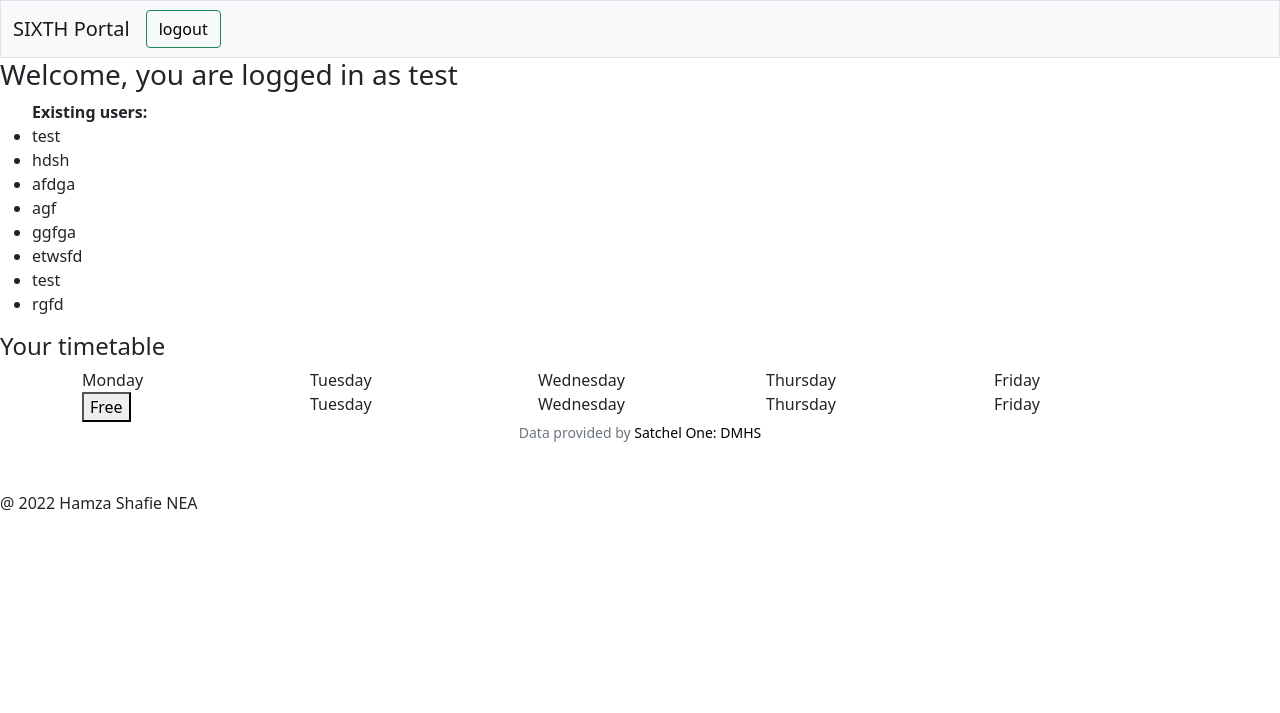
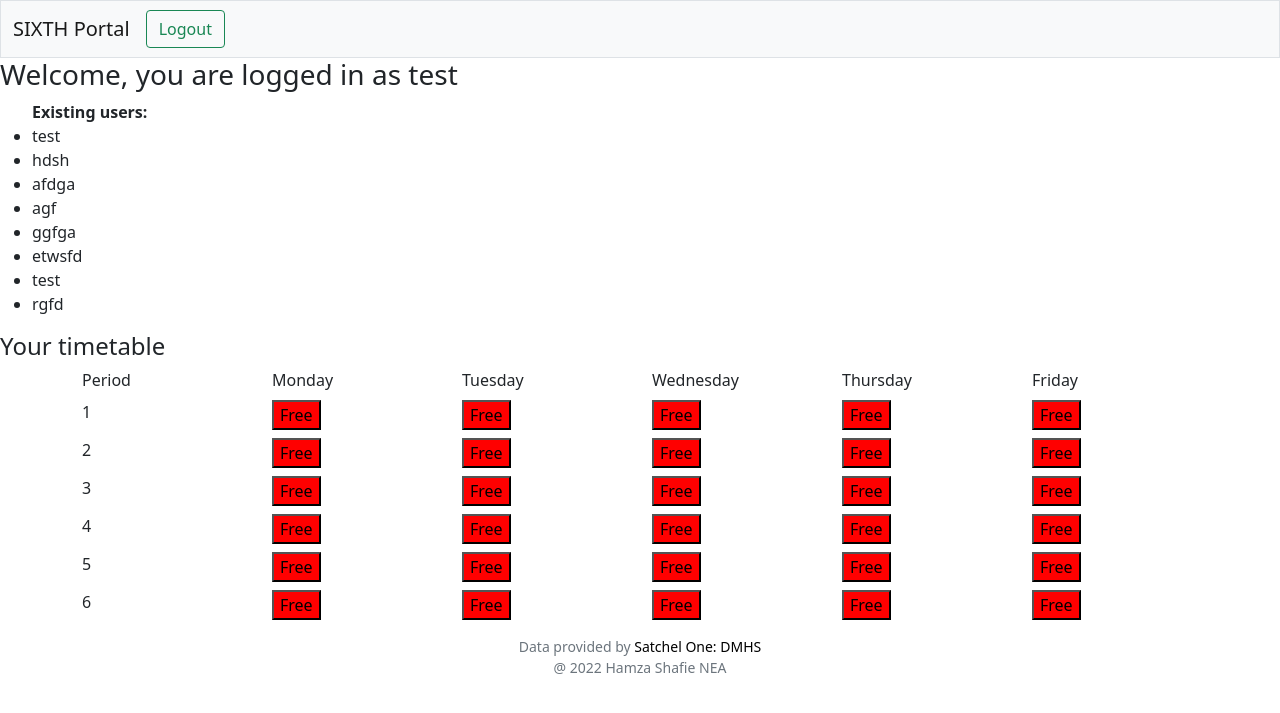
Before and after one commit to Hamza3149/NEA-2, a Flask app: page /home in a window 1280 px wide. Shown: the top 713 px of the page. Run offline with Flask 2, Linux system fonts and the light colour scheme; a user stored in the database is signed in; data comes from the database, SQL or seed files in the repository.

Commit message:
timetable HTML

```diff
--- a/templates/home.html
+++ b/templates/home.html
@@ -2,9 +2,8 @@
 
 {% block nav %}
 
-<button type="button" class="btn btn-outline-success and-all-other-classes" style="float: right;">
-    <a href="/logout">logout</a>
-  </button>
+<button class="btn btn-outline-success and-all-other-classes" onclick="location.href= '/logout'">Logout</button>
+
 {% endblock %}
 
 {% block main %}
@@ -20,7 +19,10 @@
 
 <h4>Your timetable</h4>
 <div class="container">
-  <div class="row">
+  <div class="row mt-2">
+    <div class="col-sm">
+      Period
+    </div>
     <div class="col-sm">
       Monday
     </div>
@@ -37,28 +39,135 @@
        Friday
      </div>
   </div>
-  <div class="row">
+  <div class="row mt-2">
     <div class="col-sm">
-      <button onclick="">Free</button>
+      1
     </div>
     <div class="col-sm">
-     Tuesday
+      <button onclick="is_free(this,'mon','p1')" style="background-color: red">Free</button>
     </div>
     <div class="col-sm">
-      Wednesday
+      <button onclick="is_free(this,'tue','p1')" style="background-color: red">Free</button>
     </div>
     <div class="col-sm">
-      Thursday
+      <button onclick="is_free(this,'wed','p1')" style="background-color: red">Free</button>
+    </div>
+    <div class="col-sm">
+      <button onclick="is_free(this,'thur','p1')" style="background-color: red">Free</button>
      </div>
      <div class="col-sm">
-       Friday
+      <button onclick="is_free(this,'fri','p1')" style="background-color: red">Free</button>
+     </div>
+  </div>
+  <div class="row mt-2">
+    <div class="col-sm">
+      2
+    </div>
+    <div class="col-sm">
+      <button onclick="is_free(this,'mon','p2')" style="background-color: red">Free</button>
+    </div>
+    <div class="col-sm">
+      <button onclick="is_free(this,'tue','p2')" style="background-color: red">Free</button>
+    </div>
+    <div class="col-sm">
+      <button onclick="is_free(this,'wed','p2')" style="background-color: red">Free</button>
+    </div>
+    <div class="col-sm">
+      <button onclick="is_free(this,'thur','p2')" style="background-color: red">Free</button>
+     </div>
+     <div class="col-sm">
+      <button onclick="is_free(this,'fri','p2')" style="background-color: red">Free</button>
+     </div>
+  </div>
+  <div class="row mt-2">
+    <div class="col-sm">
+      3
+    </div>
+    <div class="col-sm">
+      <button onclick="is_free(this,'mon','p3')" style="background-color: red">Free</button>
+    </div>
+    <div class="col-sm">
+      <button onclick="is_free(this,'tue','p3')" style="background-color: red">Free</button>
+    </div>
+    <div class="col-sm">
+      <button onclick="is_free(this,'wed','p3')" style="background-color: red">Free</button>
+    </div>
+    <div class="col-sm">
+      <button onclick="is_free(this,'thur','p3')" style="background-color: red">Free</button>
+     </div>
+     <div class="col-sm">
+      <button onclick="is_free(this,'fri','p3')" style="background-color: red">Free</button>
+     </div>
+  </div>
+  <div class="row mt-2">
+    <div class="col-sm">
+      4
+    </div>
+    <div class="col-sm">
+      <button onclick="is_free(this,'mon','p4')" style="background-color: red">Free</button>
+    </div>
+    <div class="col-sm">
+      <button onclick="is_free(this,'tue','p4')" style="background-color: red">Free</button>
+    </div>
+    <div class="col-sm">
+      <button onclick="is_free(this,'wed','p4')" style="background-color: red">Free</button>
+    </div>
+    <div class="col-sm">
+      <button onclick="is_free(this,'thur','p4')" style="background-color: red">Free</button>
+     </div>
+     <div class="col-sm">
+      <button onclick="is_free(this,'fri','p4')" style="background-color: red">Free</button>
+     </div>
+  </div>
+  <div class="row mt-2">
+    <div class="col-sm">
+      5
+    </div>
+    <div class="col-sm">
+      <button onclick="is_free(this,'mon','p5')" style="background-color: red">Free</button>
+    </div>
+    <div class="col-sm">
+      <button onclick="is_free(this,'tue','p5')" style="background-color: red">Free</button>
+    </div>
+    <div class="col-sm">
+      <button onclick="is_free(this,'wed','p5')" style="background-color: red">Free</button>
+    </div>
+    <div class="col-sm">
+      <button onclick="is_free(this,'thur','p5')" style="background-color: red">Free</button>
+     </div>
+     <div class="col-sm">
+      <button onclick="is_free(this,'fri','p5')" style="background-color: red">Free</button>
+     </div>
+  </div>
+  <div class="row mt-2">
+    <div class="col-sm">
+      6
+    </div>
+    <div class="col-sm">
+      <button onclick="is_free(this,'mon','p6')" style="background-color: red">Free</button>
+    </div>
+    <div class="col-sm">
+      <button onclick="is_free(this,'tue','p6')" style="background-color: red">Free</button>
+    </div>
+    <div class="col-sm">
+      <button onclick="is_free(this,'wed','p6')" style="background-color: red">Free</button>
+    </div>
+    <div class="col-sm">
+      <button onclick="is_free(this,'thur','p6')" style="background-color: red">Free</button>
+     </div>
+     <div class="col-sm">
+      <button onclick="is_free(this,'fri','p6')" style="background-color: red">Free</button>
      </div>
   </div>
 </div>
 <input value="{{ frees }}" type="hidden">
 <script>
-  function is_free(day,period){
-
+  function is_free(element,day,period){
+    if (element.style.backgroundColor === "red"){
+      element.style.backgroundColor = "green";
+    } else {
+      element.style.backgroundColor = "red";
+    }
   }
 </script>
 
--- a/templates/layout.html
+++ b/templates/layout.html
@@ -45,12 +45,12 @@
 
         {% endblock %}
 
-        <footer class="mb-5 small text-center text-muted">
+        <footer class="mt-3 mb-5 small text-center text-muted">
             Data provided by <a href="https://draytonmanor.satchelone.com/school/home">Satchel One: DMHS</a>
+            <br>
+            @ 2022 Hamza Shafie NEA
         </footer>
 
     </body>
 
 </html>
-
-@ 2022 Hamza Shafie NEA
```
